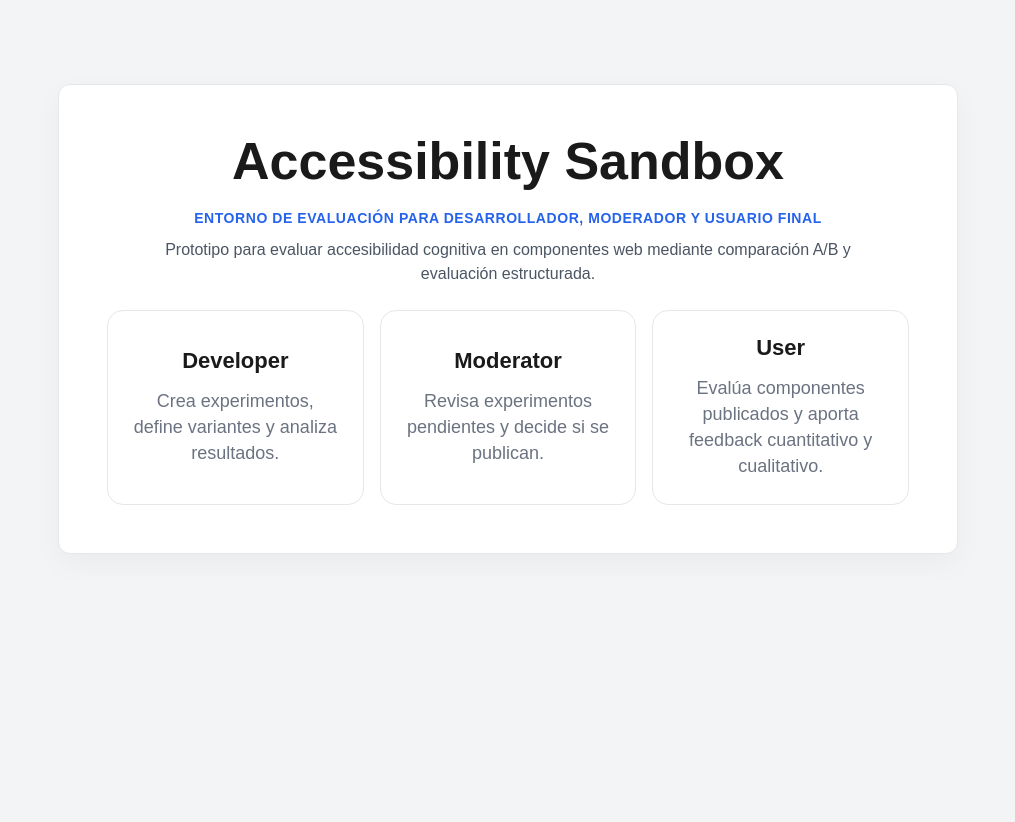
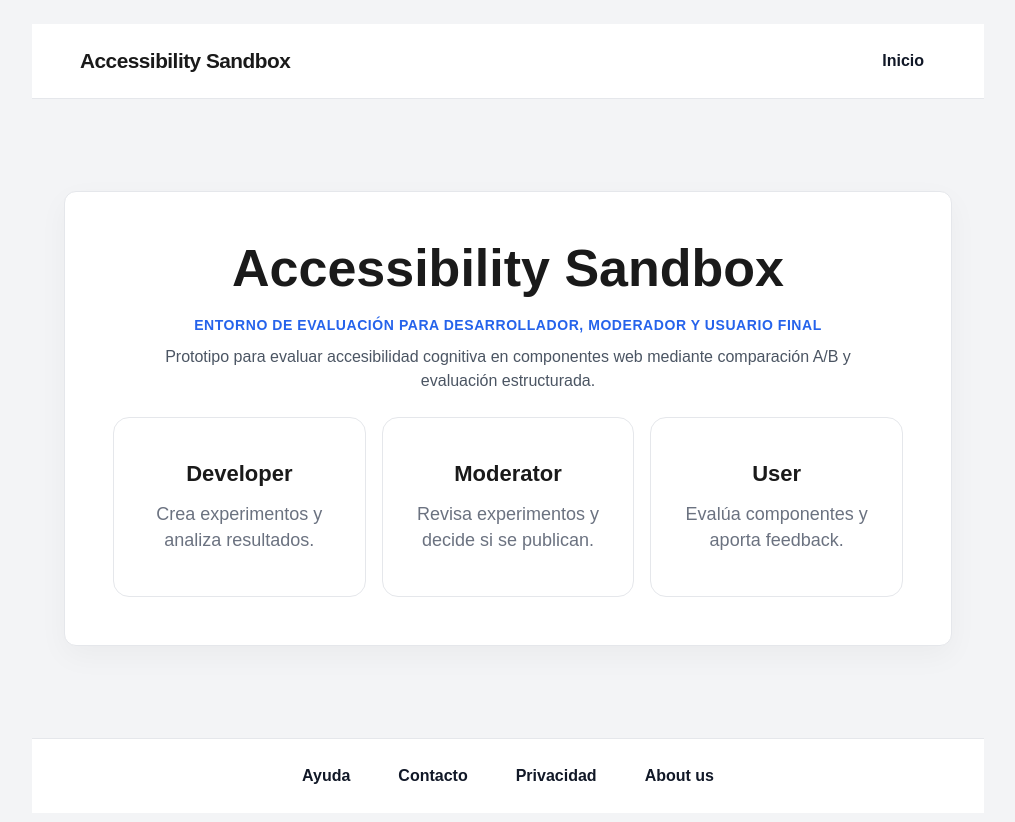
Before and after one commit to 100472330/ACCESIBILITY-SANDBOX, a React app in the folder frontend/: page / in a window 1280 px wide. Shown: the top 822 px of the page, without its empty margins (132-1147 px from the left). Before the commit the page ends 800 px from the top, so only its background shows below. Built offline with nearby package versions, Linux system fonts and the light colour scheme; no server answers; the HTML template or start-up script is replaced by a standard one.

Commit message:
feat: add public layout with header/footer and restructure navigation

```diff
--- a/frontend/src/App.jsx
+++ b/frontend/src/App.jsx
@@ -16,6 +16,7 @@ import UserView from "./components/UserView";
 
 function App() {
   const [role, setRole] = useState("");
+  const [publicPage, setPublicPage] = useState("home");
   const [experiments, setExperiments] = useState([]);
   const [publishedExperiments, setPublishedExperiments] = useState([]);
   const [error, setError] = useState("");
@@ -51,7 +52,6 @@ function App() {
       const timer = setTimeout(() => {
         setSuccessMessage("");
       }, 3000);
-
       return () => clearTimeout(timer);
     }
   }, [successMessage]);
@@ -118,9 +118,50 @@ function App() {
     }
   }
 
-  if (!role) {
+  // 🔹 páginas públicas
+  function renderPublicPage() {
+    if (publicPage === "help") {
       return (
-    <div className="app">
+        <section className="card login-card">
+          <h1>Ayuda</h1>
+          <p>Selecciona un rol para empezar a usar la plataforma.</p>
+          <button onClick={() => setPublicPage("home")}>Volver</button>
+        </section>
+      );
+    }
+
+    if (publicPage === "contact") {
+      return (
+        <section className="card login-card">
+          <h1>Contacto</h1>
+          <p>Para soporte o dudas, contacta con el equipo.</p>
+          <button onClick={() => setPublicPage("home")}>Volver</button>
+        </section>
+      );
+    }
+
+    if (publicPage === "privacy") {
+      return (
+        <section className="card login-card">
+          <h1>Privacidad</h1>
+          <p>Solo se almacenan datos de evaluación para análisis.</p>
+          <button onClick={() => setPublicPage("home")}>Volver</button>
+        </section>
+      );
+    }
+
+    if (publicPage === "about") {
+      return (
+        <section className="card login-card">
+          <h1>About us</h1>
+          <p>Proyecto académico sobre accesibilidad cognitiva.</p>
+          <button onClick={() => setPublicPage("home")}>Volver</button>
+        </section>
+      );
+    }
+
+    // HOME
+    return (
       <section className="card login-card">
         <h1>Accessibility Sandbox</h1>
         <p className="login-tag">
@@ -134,59 +175,92 @@ function App() {
         <div className="role-cards">
           <div className="role-card" onClick={() => setRole("developer")}>
             <h2>Developer</h2>
-            <p>Crea experimentos, define variantes y analiza resultados.</p>
+            <p>Crea experimentos y analiza resultados.</p>
           </div>
 
           <div className="role-card" onClick={() => setRole("moderator")}>
             <h2>Moderator</h2>
-            <p>Revisa experimentos pendientes y decide si se publican.</p>
+            <p>Revisa experimentos y decide si se publican.</p>
           </div>
 
           <div className="role-card" onClick={() => setRole("user")}>
             <h2>User</h2>
-            <p>Evalúa componentes publicados y aporta feedback cuantitativo y cualitativo.</p>
+            <p>Evalúa componentes y aporta feedback.</p>
           </div>
         </div>
       </section>
+    );
+  }
+
+  // 🔹 pantalla sin rol (landing + header + footer)
+  if (!role) {
+    return (
+      <div className="app public-app">
+        <header className="public-header">
+          <div
+            className="public-header-brand"
+            onClick={() => setPublicPage("home")}
+          >
+            Accessibility Sandbox
+          </div>
+
+          <nav className="public-nav">
+            <button onClick={() => setPublicPage("home")}>Inicio</button>
+          </nav>
+        </header>
+
+        <main className="public-main">{renderPublicPage()}</main>
+
+        <footer className="public-footer">
+          <button onClick={() => setPublicPage("help")}>Ayuda</button>
+          <button onClick={() => setPublicPage("contact")}>
+            Contacto
+          </button>
+          <button onClick={() => setPublicPage("privacy")}>
+            Privacidad
+          </button>
+          <button onClick={() => setPublicPage("about")}>
+            About us
+          </button>
+        </footer>
       </div>
     );
   }
 
+  // 🔹 app principal
   return (
     <div className="app">
       <header className="header">
         <h1>Accessibility Sandbox</h1>
         <div className="role-switcher">
-          <span>Rol actual: <strong>{role}</strong></span>
+          <span>
+            Rol actual: <strong>{role}</strong>
+          </span>
           <button onClick={() => setRole("")}>Cambiar rol</button>
         </div>
       </header>
 
-      {successMessage && (
-        <p className="success">{successMessage}</p>
-      )}
-
+      {successMessage && <p className="success">{successMessage}</p>}
       {error && <p className="error">{error}</p>}
-
 
       {role === "developer" && (
         <section className="card role-banner developer-banner">
           <h2>Panel de desarrollador</h2>
-          <p>Crea experimentos, consulta su estado y analiza resultados.</p>
+          <p>Crea experimentos y analiza resultados.</p>
         </section>
       )}
 
       {role === "moderator" && (
         <section className="card role-banner moderator-banner">
           <h2>Panel de moderación</h2>
-          <p>Revisa experimentos pendientes y decide si se publican.</p>
+          <p>Revisa experimentos pendientes.</p>
         </section>
       )}
 
       {role === "user" && (
         <section className="card role-banner user-banner">
           <h2>Área de evaluación</h2>
-          <p>Explora experimentos publicados y envía tu evaluación.</p>
+          <p>Evalúa componentes publicados.</p>
         </section>
       )}
 
--- a/frontend/src/index.css
+++ b/frontend/src/index.css
@@ -1027,3 +1027,76 @@ button:disabled {
 .detail-block-wide {
   grid-column: 1 / -1;
 }
+
+.public-app {
+  min-height: 100vh;
+  display: flex;
+  flex-direction: column;
+}
+
+.public-header {
+  width: 100%;
+  padding: 1.25rem 3rem;
+  display: flex;
+  justify-content: space-between;
+  align-items: center;
+  border-bottom: 1px solid #e5e7eb;
+  background: #ffffff;
+}
+
+.public-header-brand {
+  font-weight: 800;
+  font-size: 1.3rem;
+  cursor: pointer;
+  letter-spacing: -0.5px;
+}
+
+.public-nav {
+  display: flex;
+  gap: 0.75rem;
+}
+
+.public-nav button,
+.public-footer button {
+  background: transparent;
+  color: #111827;
+  border: none;
+  padding: 0.5rem 0.75rem;
+  font-weight: 600;
+  cursor: pointer;
+}
+
+.public-nav button:hover,
+.public-footer button:hover {
+  color: #2563eb;
+}
+
+.public-main {
+  flex: 1;
+  display: flex;
+  align-items: center;
+  justify-content: center;
+  padding: 2rem;
+}
+
+.public-footer {
+  padding: 1.25rem 2rem;
+  display: flex;
+  justify-content: center;
+  gap: 1.5rem;
+  border-top: 1px solid #e5e7eb;
+  background: #ffffff;
+}
+
+@media (max-width: 700px) {
+  .public-header {
+    padding: 1rem;
+    flex-direction: column;
+    gap: 1rem;
+  }
+
+  .public-footer {
+    flex-wrap: wrap;
+    gap: 0.75rem;
+  }
+}
```
Lines whose indentation alone changed are shown as unchanged.
